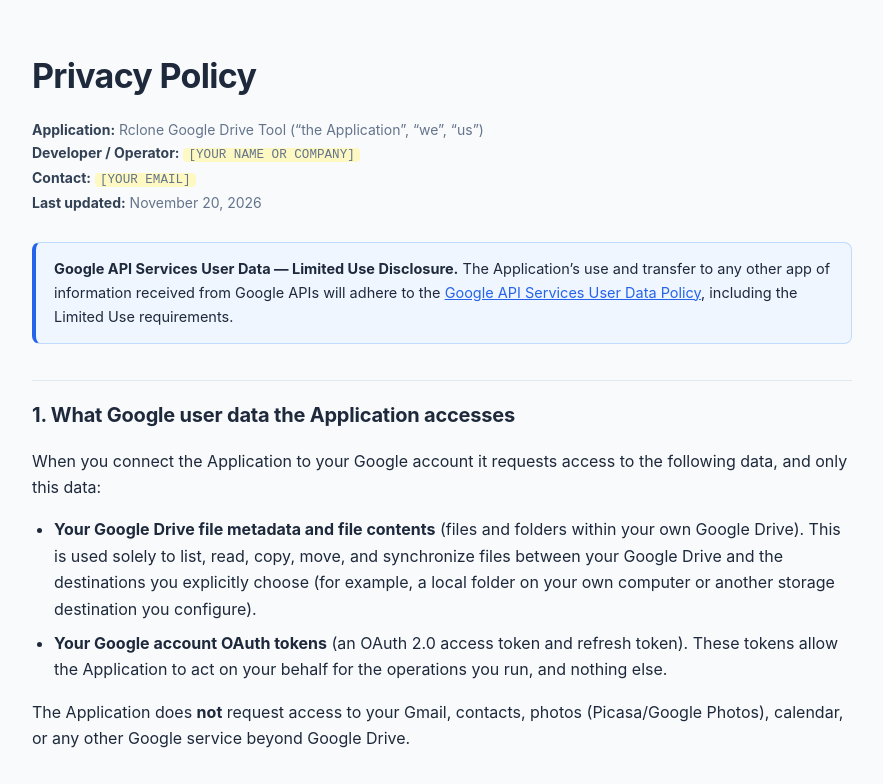
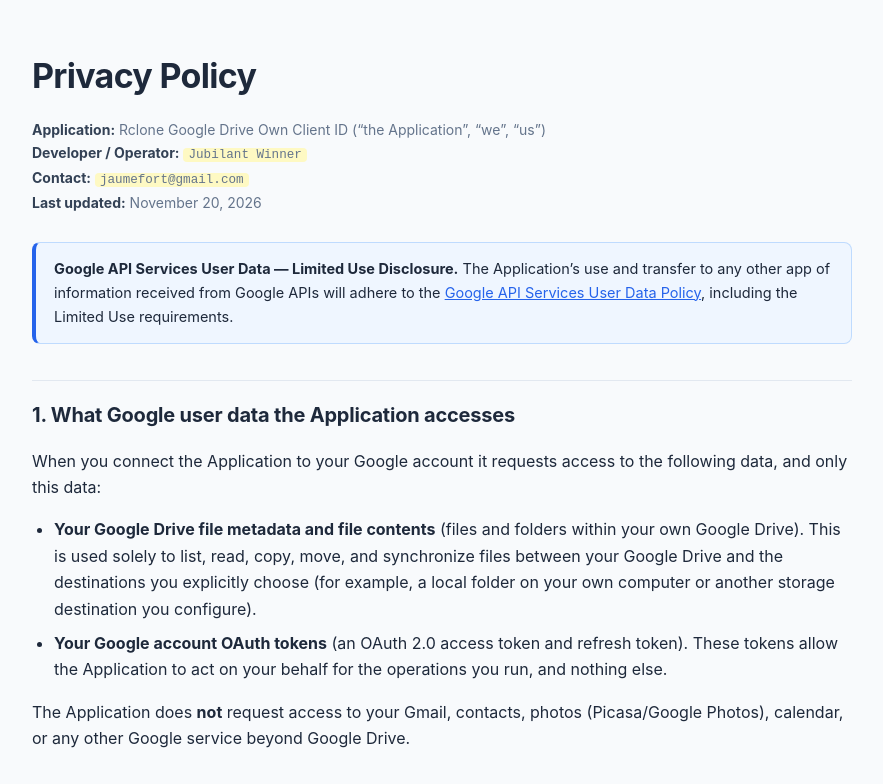
Before and after one commit to jaumefort-cyber/jubilant-winner, a plain HTML site: page privacy.html in a window 1280 px wide. Shown: the top 784 px of the page, without its empty margins (198-1081 px from the left). Drawn offline with Linux system fonts and the light colour scheme.

Commit message:
Update privacy.html

```diff
--- a/privacy.html
+++ b/privacy.html
@@ -3,7 +3,7 @@
 <head>
   <meta charset="UTF-8" />
   <meta name="viewport" content="width=device-width, initial-scale=1.0" />
-  <title>Privacy Policy — Rclone Google Drive Tool</title>
+  <title>Privacy Policy — Rclone Google Drive Own Client ID</title>
   <style>
     :root {
       color-scheme: light dark;
@@ -114,9 +114,9 @@
 
   <h1>Privacy Policy</h1>
   <p class="meta">
-    <strong>Application:</strong> Rclone Google Drive Tool (&ldquo;the Application&rdquo;, &ldquo;we&rdquo;, &ldquo;us&rdquo;)<br />
-    <strong>Developer / Operator:</strong> <span class="placeholder">[YOUR NAME OR COMPANY]</span><br />
-    <strong>Contact:</strong> <span class="placeholder">[YOUR EMAIL]</span><br />
+    <strong>Application:</strong> Rclone Google Drive Own Client ID (&ldquo;the Application&rdquo;, &ldquo;we&rdquo;, &ldquo;us&rdquo;)<br />
+    <strong>Developer / Operator:</strong> <span class="placeholder">Jubilant Winner</span><br />
+    <strong>Contact:</strong> <span class="placeholder">jaumefort@gmail.com</span><br />
     <strong>Last updated:</strong> November 20, 2026
   </p>
 
```
